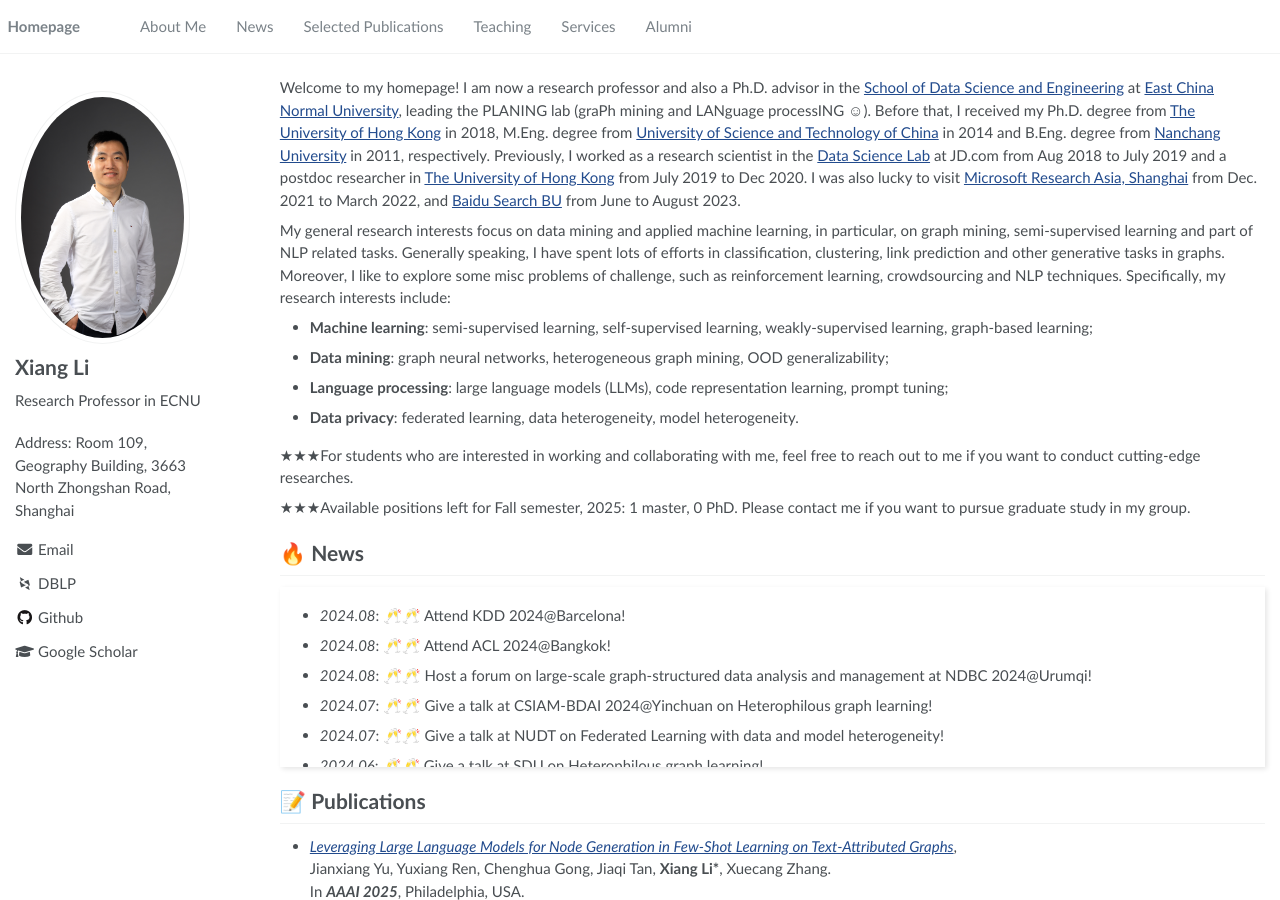
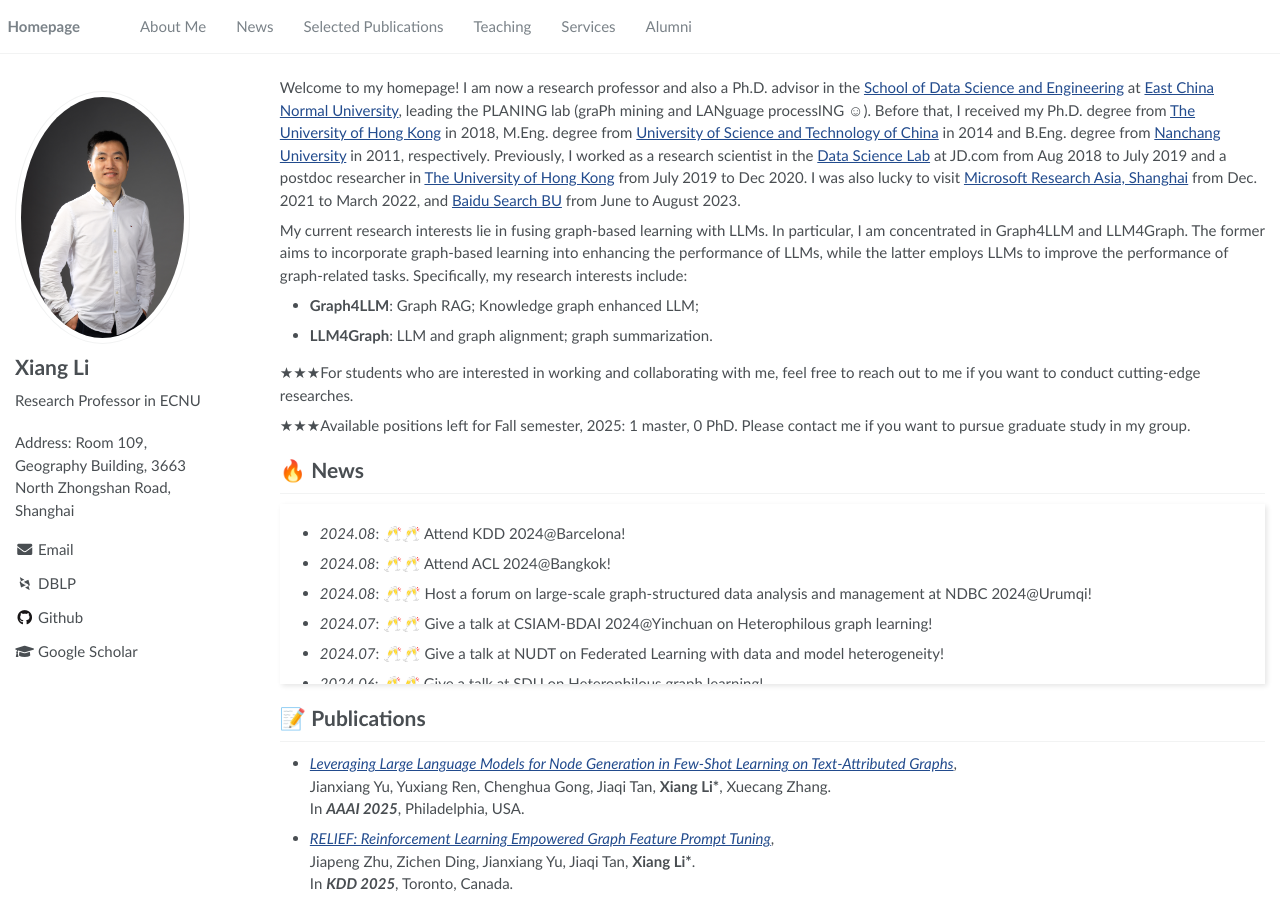
Before and after one commit to lixiang3776/lixiang3776.github.io, a Jekyll site: the page built from _pages/about.md, in a window 1280 px wide and 900 px high. Built offline with Jekyll 4.4.1, drawn with Linux system fonts in a browser that asks for light colours; some web fonts are replaced.

Commit message:
Update about.md

```diff
--- a/_pages/about.md
+++ b/_pages/about.md
@@ -21,11 +21,10 @@ Welcome to my homepage! I am now a research professor and also a Ph.D. advisor i
 M.Eng. degree from <a href="http://www.ustc.edu.cn/">University of Science and Technology of China</a> in 2014 and B.Eng. degree from <a href="http://www.ncu.edu.cn/">Nanchang University</a> in 2011, respectively. Previously, I worked as a research scientist in the [Data Science Lab](https://datascience.jd.com) at JD.com from Aug 2018 to July 2019 and a postdoc researcher in <a href="http://www.hku.hk/" target="_blank">The University of Hong Kong</a> from July 2019 to Dec 2020.
 I was also lucky to visit [Microsoft Research Asia, Shanghai](https://www.microsoft.com/en-us/research/group/shanghai-ai-ml-group/) from Dec. 2021 to March 2022, and [Baidu Search BU](https://www.baidu.com/) from June to August 2023.
 
-My general research interests focus on data mining and applied machine learning, in particular, on graph mining, semi-supervised learning and part of NLP related tasks. Generally speaking, I have spent lots of efforts in classification, clustering, link prediction and other generative tasks in graphs. Moreover, I like to explore some misc problems of challenge, such as reinforcement learning, crowdsourcing and NLP techniques. Specifically, my research interests include:
-- **Machine learning**: semi-supervised learning, self-supervised learning, weakly-supervised learning, graph-based learning;
-- **Data mining**: graph neural networks, heterogeneous graph mining, OOD generalizability;
-- **Language processing**: large language models (LLMs), code representation learning, prompt tuning;
-- **Data privacy**: federated learning, data heterogeneity, model heterogeneity.
+My current research interests lie in fusing graph-based learning with LLMs. In particular, I am concentrated in Graph4LLM and LLM4Graph. The former aims to incorporate graph-based learning into enhancing the performance of LLMs, while the latter employs LLMs to improve the performance of graph-related tasks.
+Specifically, my research interests include:
+- **Graph4LLM**: Graph RAG; Knowledge graph enhanced LLM;
+- **LLM4Graph**: LLM and graph alignment; graph summarization.
 
 &#9733;&#9733;&#9733;For students who are interested in working and collaborating with me, feel free to reach out to me if you want to conduct cutting-edge researches.
 
```
